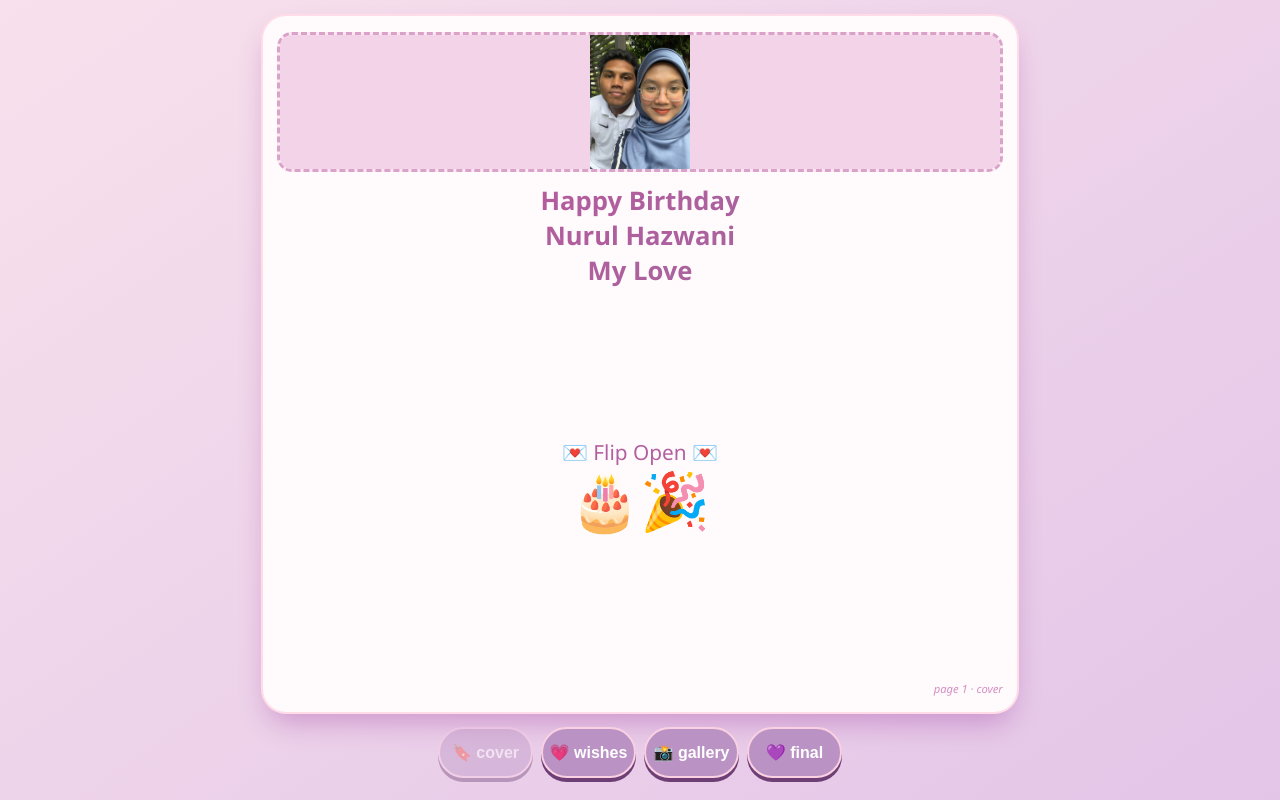
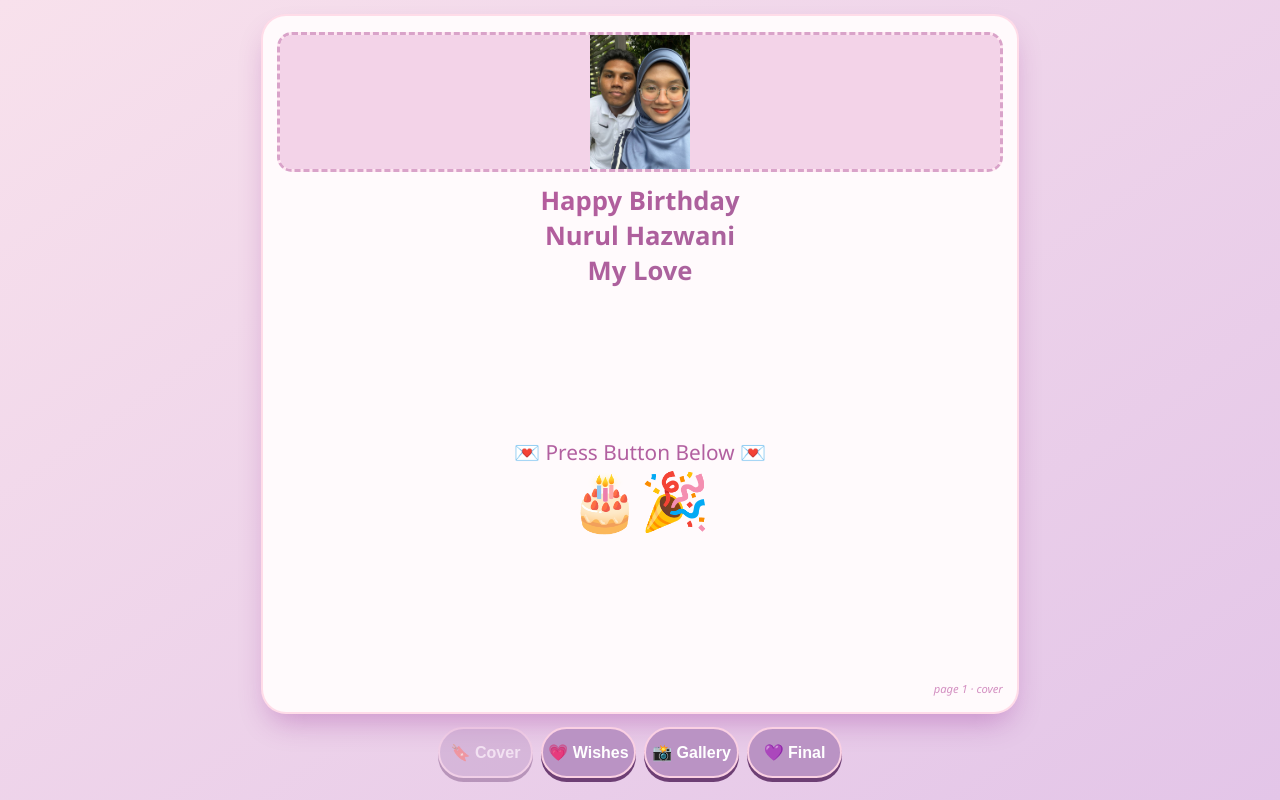
Before and after one commit to gamerstouch999-coder/Birthday, a plain HTML site: page index.html in a window 1280 px wide. Drawn offline with Linux system fonts and the light colour scheme.

Commit message:
Update index.html

```diff
--- a/index.html
+++ b/index.html
@@ -312,7 +312,7 @@
             </div>
             <h2> Happy Birthday<br> Nurul Hazwani <br> My Love </h2>
             <div style="flex:1; display: flex; flex-direction: column; justify-content: center;">
-                <p style="font-size: 1.3rem; color: #b260a0; text-align: center;">💌 Flip Open 💌</p>
+                <p style="font-size: 1.3rem; color: #b260a0; text-align: center;">💌 Press Button Below 💌</p>
                 <div style="font-size: 3.5rem; text-align: center; line-height: 1.2;">🎂🎉</div>
             </div>
             <div class="page-footnote">page 1 · cover</div>
@@ -372,10 +372,10 @@
 
     <!-- navigation buttons -->
     <div class="nav-buttons">
-        <button class="nav-btn" id="resetBtn" disabled>🔖 cover</button>
-        <button class="nav-btn" id="page2Btn">💗 wishes</button>
-        <button class="nav-btn" id="page3Btn">📸 gallery</button>
-        <button class="nav-btn" id="page4Btn">💜 final</button>
+        <button class="nav-btn" id="resetBtn" disabled>🔖 Cover</button>
+        <button class="nav-btn" id="page2Btn">💗 Wishes</button>
+        <button class="nav-btn" id="page3Btn">📸 Gallery</button>
+        <button class="nav-btn" id="page4Btn">💜 Final</button>
     </div>
 </div>
 
```
